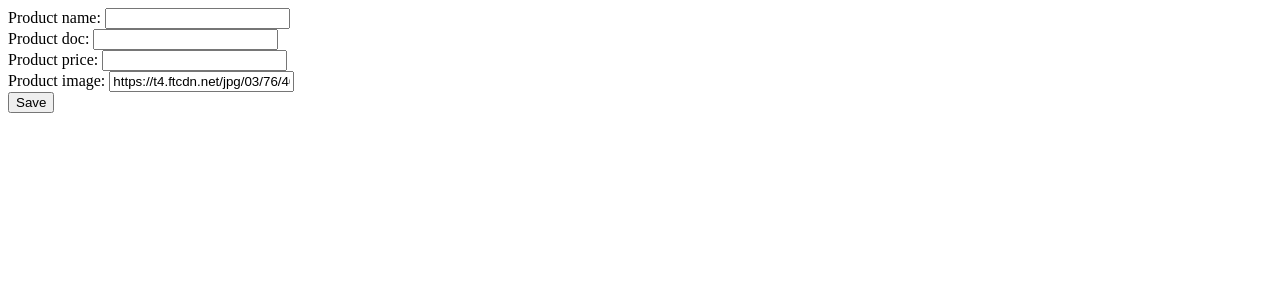
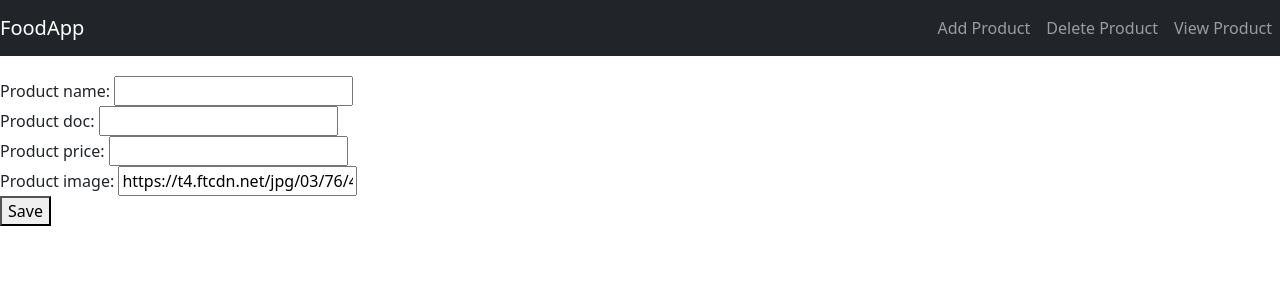
Before and after one commit to callMeBro/udjango, a Django app: page /food/add in a window 1280 px wide. Shown: the top 300 px of the page. Run offline with Django 5.2, Linux system fonts and the light colour scheme.

Commit message:
added crud functionality and comments

```diff
--- a/mysite/food/forms.py
+++ b/mysite/food/forms.py
@@ -1,7 +1,8 @@
 from django import forms
 from .models import Product
 
-class ProductForm(forms.ModelForm):
-    class Meta:
-        model = Product
+# product form class to add items
+class ProductForm(forms.ModelForm):             #inherit from the ModelForm
+    class Meta:         #class that holds the fields should be in the form
+        model = Product         #set the model the form will use
         fields = ['product_name','product_doc','product_price','product_image']
--- a/mysite/food/templates/food/base.html
+++ b/mysite/food/templates/food/base.html
@@ -31,7 +31,9 @@
       <div class="d-flex">
         <ul class="navbar-nav">
           <li class="nav-item">
-            <a class="nav-link" href="#">Add Product</a>
+            <a class="nav-link" href="{% url 'food:create_product' %}"
+              >Add Product</a
+            >
           </li>
           <li class="nav-item">
             <a class="nav-link" href="#">Delete Product</a>
--- a/mysite/food/templates/food/info.html
+++ b/mysite/food/templates/food/info.html
@@ -10,6 +10,7 @@
       <h1>{{ productList.product_name }}</h1>
       <h2>{{ productList.product_doc}}</h2>
       <h2>${{ productList.product_price}}</h2>
+      <a href="{% url 'food:delete_product' productList.id%} ">Delete </a>
     </div>
   </div>
 </div>
--- /dev/null
+++ b/mysite/food/templates/food/product-delete.html
@@ -0,0 +1,5 @@
+<form method="POST">
+  {% csrf_token %}
+  <h2>Are you sure you want to delete {{ product.product_name }}</h2>
+  <button type="submit">Confirm</button>
+</form>
--- a/mysite/food/templates/food/product-form.html
+++ b/mysite/food/templates/food/product-form.html
@@ -1,4 +1,9 @@
+{% extends 'food/base.html'%} {% block body %}
+
+<!-- create the form with post method  csrf prevents cross site scripting; provides security -->
 <form method="POST">
   {% csrf_token %} {{form}}
   <button type="submit">Save</button>
 </form>
+
+{% endblock %}
--- a/mysite/food/urls.py
+++ b/mysite/food/urls.py
@@ -1,7 +1,9 @@
 from . import views
 from django.urls import path
 
+# define namespace for urls
 app_name='food'
+
 urlpatterns = [
     #/food/
     path("", views.index, name='index'),
@@ -9,5 +11,9 @@ urlpatterns = [
     path("<int:product_id>", views.info, name='info'),
 
     path("product/", views.product, name='product'),
-    path('add', views.create_product, name='create_product')
+    path('add', views.create_product, name='create_product'),
+    # edit
+    path('update/<int:id>/', views.update_product, name='update_product'),
+
+    path("delete/<int:id>/", views.delete_product, name='delete_product')
 ]
--- a/mysite/food/views.py
+++ b/mysite/food/views.py
@@ -13,7 +13,7 @@ def index(request):
     context = {'productList':productList}               #initialized the context
     return HttpResponse(template.render(context, request))
 
-# product view
+# product page view
 def product(request):
     return HttpResponse('<h1>Product Page</h1>')
 
@@ -24,12 +24,36 @@ def info(request, product_id):
     # return HttpResponse("This is produt no/id: %s"  % product_id)
 
 
-
+    # view for add product form
 def create_product(request):
     # get form
-    form = ProductForm(request.POST or None)            #create product form
+    form = ProductForm(request.POST or None)            #create product object using post request or none
 
     if form.is_valid():              #check if the form is valid
         form.save()             #save the form
         return redirect('food:index')                   #redirect to the homepage
-    return render(request, "food/product-form.html", {"form":form})
+    return render(request, "food/product-form.html", {"form":form})             #display the product form page
+
+
+    # view for update product form
+def update_product(request, id):
+    product = Product.objects.get(id=id)            #get object based on id
+    form = ProductForm(request.POST or None, instance=product)              #create form object and pass product data to form
+
+
+    if form.is_valid():             #save form if valid
+        form.save()
+
+        return redirect('food:index')               #redirect to index page
+    return render(request, 'food/product-form.html', {'form':form, 'product':product})              #
+
+    # view to delete a product
+def delete_product(request, id):
+    product = Product.objects.get(id=id)            #get id of object to delete
+
+    # if request request is podt delete the item
+    if request.method == "POST":
+        product.delete()
+        return redirect('food:index')
+
+    return render(request, "food/product-delete.html", {'product':product})
```
Also changed, not shown: mysite/db.sqlite3.
